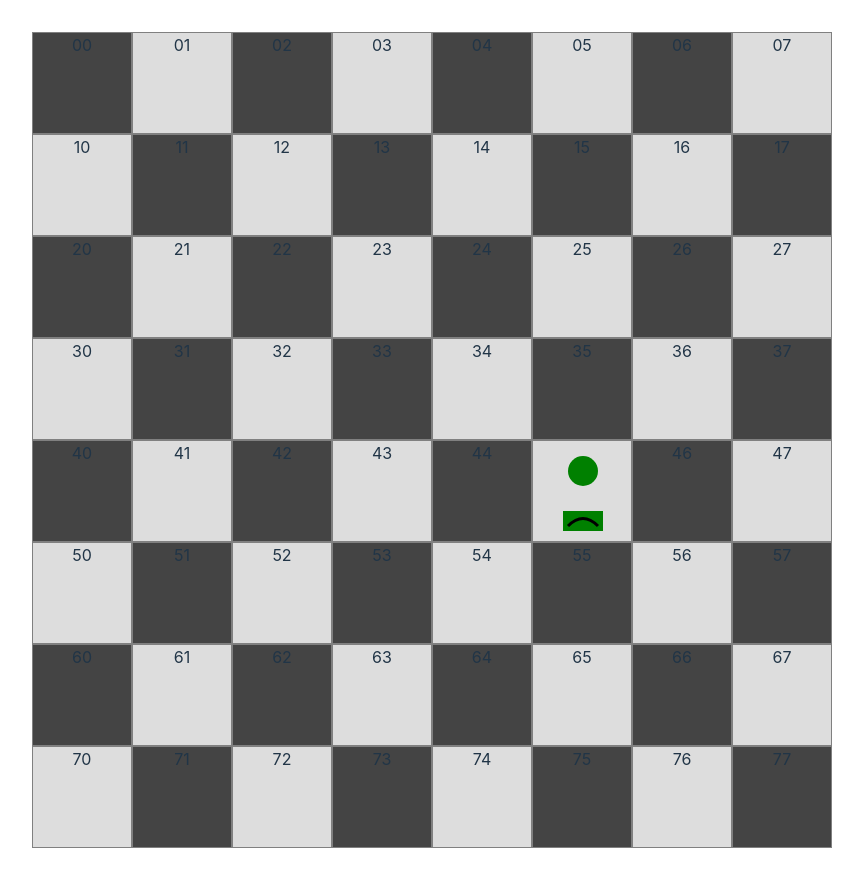
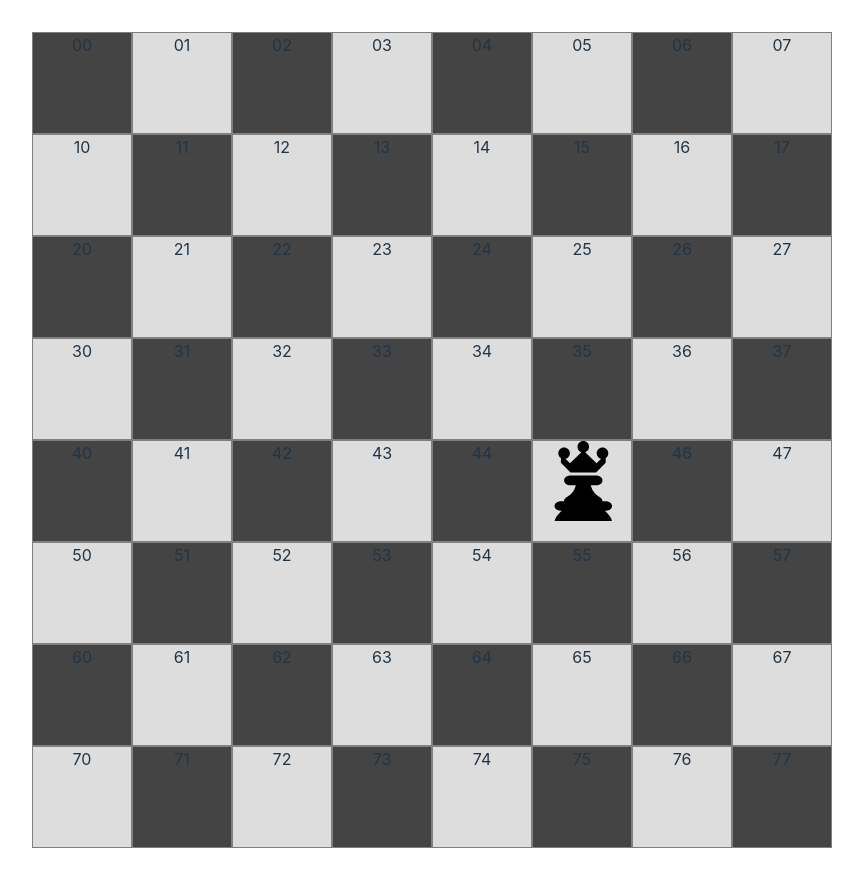
Before and after one commit to NicolasNakasone/Chess, a React (Vite) app in the folder client/: page / in a window 1280 px wide. Shown: the whole page, without its empty margins (208-1071 px from the left). Built offline with nearby package versions, Linux system fonts and the light colour scheme.

Commit message:
feat(move): finished queen move logic

```diff
--- a/client/src/App.tsx
+++ b/client/src/App.tsx
@@ -1,6 +1,6 @@
 import { useContext, useEffect } from 'react'
 
-import { Bishop, Rook } from 'src/components/Pieces'
+import { Queen } from 'src/components/Pieces'
 import { BoardContext } from 'src/contexts/BoardContext'
 
 import 'src/App.css'
@@ -47,10 +47,10 @@ export const App = () => {
   // A fines de probar se setea de esta forma, mas adelante se deberia ver la manera de setear un tablero entero
   useEffect(() => {
     handleSetCell({
-      element: <Bishop {...{ row: 4, column: 5 }} />,
+      element: <Queen {...{ row: 4, column: 5 }} />,
       position: { row: 4, column: 5 },
       playingAs: 'white',
-      pieceName: 'bishop',
+      pieceName: 'queen',
     })
   }, [])
 
--- /dev/null
+++ b/client/src/assets/svg/QueenSVG.tsx
@@ -0,0 +1,22 @@
+interface IQueenSVG {
+  onClick: () => void
+}
+
+export const QueenSVG = ({ onClick }: IQueenSVG): JSX.Element => {
+  return (
+    <svg height="80" width="80" viewBox="0 0 25 25" onClick={onClick}>
+      <g>
+        <path
+          d="M5.093,3.813C5.093,2.812,5.905,2,6.906,2s1.813,0.812,1.813,1.813c0,0.857-0.597,1.571-1.396,1.76
+l1.436,1.373l3.555-3.427c-0.709-0.246-1.221-0.913-1.221-1.706C11.094,0.812,11.906,0,12.906,0s1.813,0.812,1.813,1.813
+c0,0.791-0.51,1.457-1.217,1.705l3.556,3.428l1.433-1.372c-0.8-0.188-1.398-0.903-1.398-1.761C17.094,2.812,17.906,2,18.906,2
+s1.813,0.812,1.813,1.813c0,0.631-0.324,1.186-0.813,1.511v1.489l-3,3h-8l-3-3V5.324C5.418,4.999,5.093,4.444,5.093,3.813z
+ M19.958,22.087l-0.301-0.274h0.25c1.104,0,2-0.672,2-1.5s-0.896-1.5-2-1.5h-1c0-1.648-2.712-1.27-3.668-5h1.668
+c1.104,0,2-0.672,2-1.5s-0.896-1.5-2-1.5h-2h-4h-2c-1.104,0-2,0.672-2,1.5s0.896,1.5,2,1.5h1.668c-0.956,3.73-3.668,3.352-3.668,5
+h-1c-1.104,0-2,0.672-2,1.5s0.896,1.5,2,1.5h0.246l-0.304,0.274c-1.805,1.631-2.693,3.726-0.928,3.726h15.974
+C22.66,25.813,21.765,23.718,19.958,22.087z"
+        />
+      </g>
+    </svg>
+  )
+}
--- a/client/src/components/Pieces.tsx
+++ b/client/src/components/Pieces.tsx
@@ -1,8 +1,9 @@
 import { useContext } from 'react'
 
+import { QueenSVG } from 'src/assets/svg/QueenSVG'
 import { TemporaryCell } from 'src/components/TemporaryCell'
 import { BoardContext, Pieces, Position, TemporaryCells } from 'src/contexts/BoardContext'
-import { getBishopMoves, getPawnMoves, getRookMoves } from 'src/utils/getPieceMoves'
+import { getBishopMoves, getPawnMoves, getQueenMoves, getRookMoves } from 'src/utils/getPieceMoves'
 
 export const King = (position: Position): JSX.Element => {
   // const { board, handleCurrentPiece, handleGetCell } = useContext(BoardContext)
@@ -28,6 +29,40 @@ export const King = (position: Position): JSX.Element => {
       <rect x="40" y="55" width="20" height="10" fill="#000" />
     </svg>
   )
+}
+
+export const Queen = (position: Position): JSX.Element => {
+  const { board, currentPiece, handleCurrentPiece, handleGetCell, handleTemporaryCells } =
+    useContext(BoardContext)
+
+  const onConfirmMove = () => {
+    const cellContent = handleGetCell(position)
+    handleCurrentPiece(cellContent)
+
+    const isTheSamePiece =
+      currentPiece &&
+      currentPiece?.position.row === position.row &&
+      currentPiece?.position.column === position.column
+
+    console.log({ isTheSamePiece })
+
+    if (!isTheSamePiece) {
+      const queenMoves = getQueenMoves(board, position)
+
+      const temporaryCells: TemporaryCells = queenMoves.map(({ ['0']: row, ['1']: column }) => ({
+        element: <TemporaryCell {...{ row, column }} />,
+        position: { row, column },
+        piecePosition: {
+          row: cellContent?.position.row || 0,
+          column: cellContent?.position.column || 0,
+        },
+      }))
+
+      handleTemporaryCells(temporaryCells)
+    }
+  }
+
+  return <QueenSVG onClick={onConfirmMove} />
 }
 
 export const Rook = (position: Position): JSX.Element => {
@@ -162,7 +197,7 @@ type Piece = {
 export const handleGetPieceComponent = (pieceName: Pieces, { row, column }: Position) => {
   const PieceComponent: Piece = {
     king: <King {...{ row, column }} />,
-    queen: <div />,
+    queen: <Queen {...{ row, column }} />,
     rook: <Rook {...{ row, column }} />,
     bishop: <Bishop {...{ row, column }} />,
     knight: <div />,
--- a/client/src/utils/getPieceMoves.tsx
+++ b/client/src/utils/getPieceMoves.tsx
@@ -117,6 +117,24 @@ const checkUpwardDiagonalCells = (board: Board, { row, column }: Position) => {
   return upwardDiagonalMoves
 }
 
+export const getQueenMoves = (board: Board, { row, column }: Position) => {
+  let validMoves: ValidMoves = []
+
+  const horizontalMoves = checkHorizontalCells(board, { row, column })
+  const verticalMoves = checkVerticalCells(board, { row, column })
+  const downwardDiagonalMoves = checkDownwardDiagonalCells(board, { row, column })
+  const upwardDiagonalMoves = checkUpwardDiagonalCells(board, { row, column })
+
+  validMoves = [
+    ...horizontalMoves,
+    ...verticalMoves,
+    ...downwardDiagonalMoves,
+    ...upwardDiagonalMoves,
+  ]
+
+  return validMoves
+}
+
 export const getRookMoves = (board: Board, { row, column }: Position) => {
   let validMoves: ValidMoves = []
 
```
